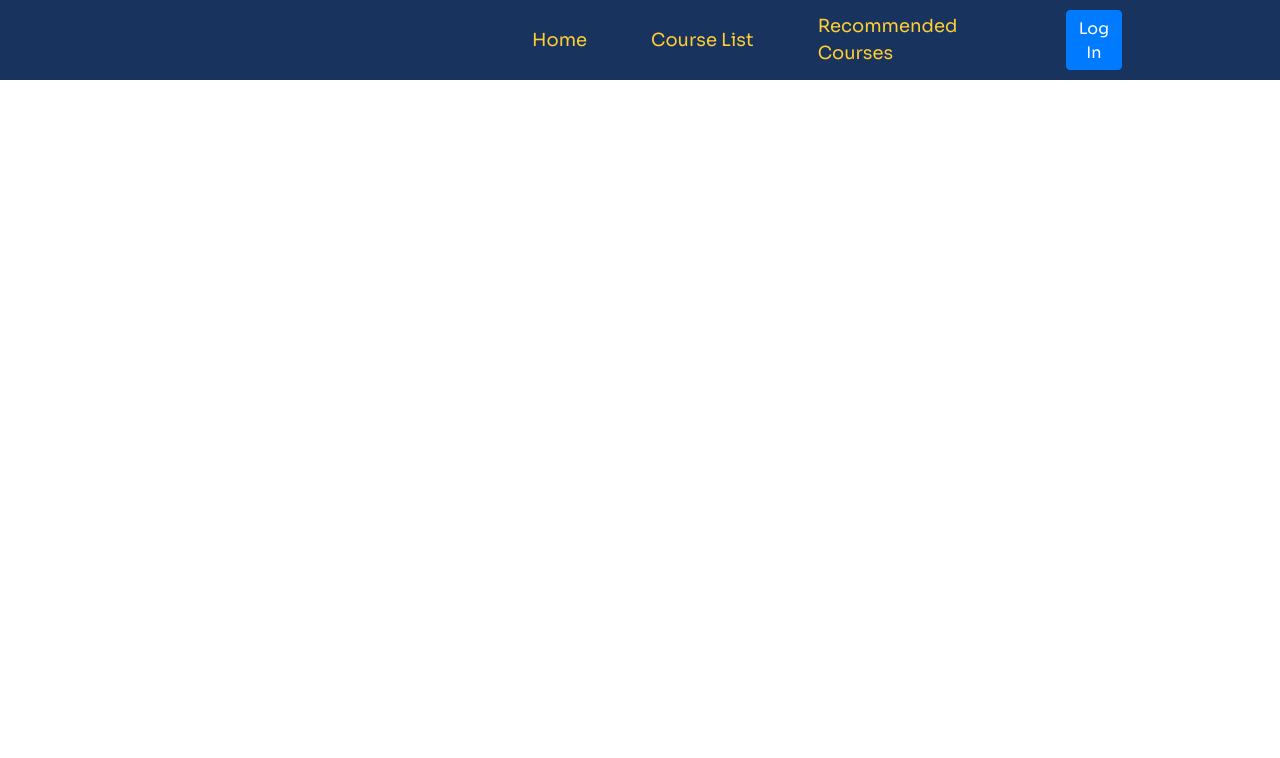
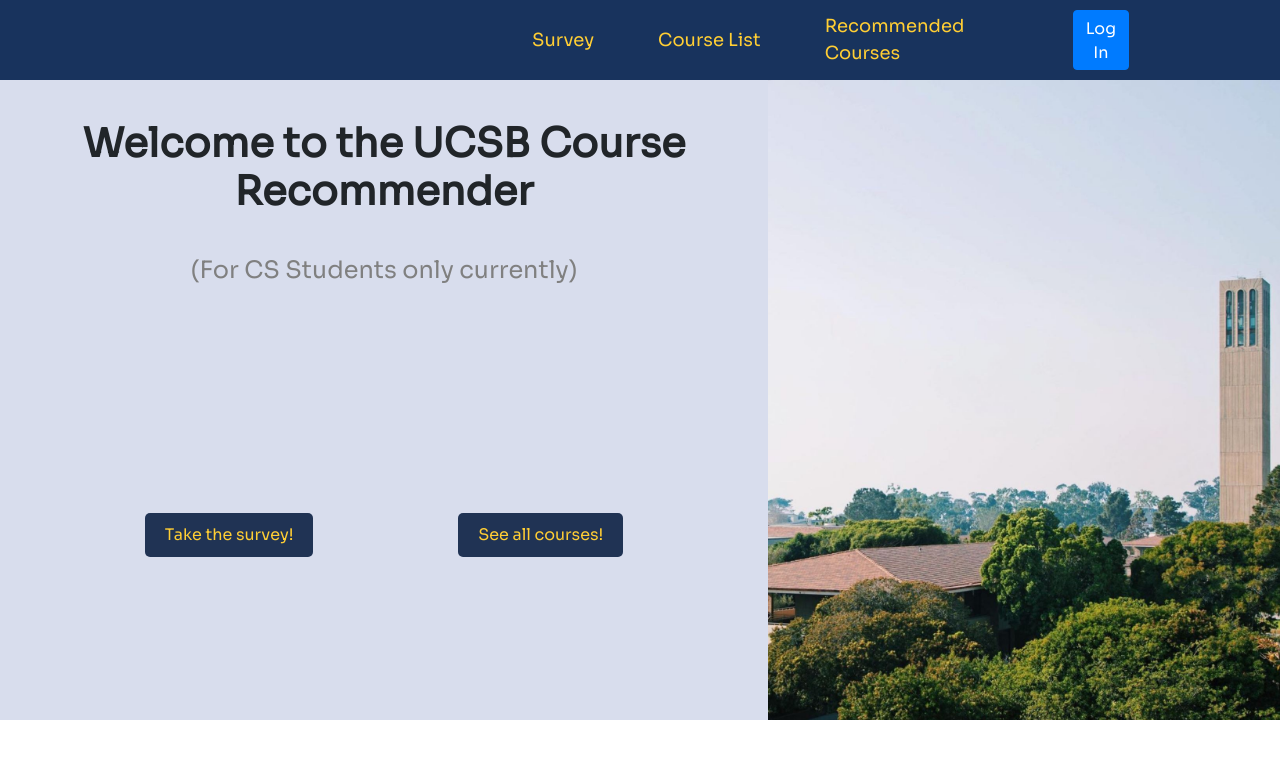
Before and after one commit to ucsb-cs148-s21/1pm-t3-course-recommender, a React (Create React App) app in the folder frontend_new/: page /Home in a window 1280 px wide. Shown: the top 758 px of the page. Built offline with nearby package versions, Linux system fonts and the light colour scheme; no server answers.

Commit message:
Landing Page added with buttons and links to navigate to survey and list of courses

```diff
--- a/frontend_new/src/App.js
+++ b/frontend_new/src/App.js
@@ -9,6 +9,7 @@
   Switch,
   Route,
 } from "react-router-dom";
+import LandingPage from './components/LandingPage';
 
 function App() {
   return (
@@ -19,6 +20,7 @@
         <Route path='/Survey' component={CourseForm} />
         <Route path='/Input' component={CourseComponent} />
         <Route path='/Result' component={Result} />
+        <Route path='/Home' component={LandingPage} />
       </Switch>
     </Router>
   );
--- /dev/null
+++ b/frontend_new/src/components/LandingPage.js
@@ -0,0 +1,23 @@
+import React from 'react'
+import storke from '../img/storke.jpg'
+import storke2 from '../img/storke2.jpg'
+import { BtnLink } from './nav-bar/elements'
+
+
+export default function LandingPage() {
+    return (
+        <div style={{ display:'flex', flexDirection:'row', height:'640px' }}>
+            <div className="left-container" style={{ flex: 3, textAlign:'center', background:'#d8dded' }}>
+                <h1 style={{ fontWeight:'bolder', marginBlock:'40px'}}>Welcome to the UCSB Course Recommender</h1>
+                <h4 style={{ color:'GrayText'}}>(For CS Students only currently)</h4>
+                <div className="btn-container" style={{ display:'flex', flexDirection:'row', justifyContent:'space-evenly', transform:'translateY(500%)'}}>
+                    <BtnLink to='/Survey'>Take the survey!</BtnLink>
+                    <BtnLink to='/Input'>See all courses!</BtnLink>
+                </div>
+            </div>
+            <div className="right-container" style={{ flex:2, textAlign:'right', maxWidth:'fit-content' }}>
+                <img src={`${storke2}`} style={{ objectFit:'contain', maxHeight:'100%', maxWidth:'100%'}}></img>
+            </div>
+        </div>
+    )
+}
--- a/frontend_new/src/components/nav-bar/elements.js
+++ b/frontend_new/src/components/nav-bar/elements.js
@@ -53,3 +53,19 @@
     text-decoration:none;
   }
 `;
+
+export const BtnLink = styled(Link)`
+  border-radius: 5px;
+  background: #203354;
+  padding: 10px 20px;
+  color: #ffce34;
+  // cursor: pointer;
+  // transition: all 0.2s ease-in-out;
+  text-decoration: none;
+  min-width: fit-content;
+  &:hover {
+    background: #fff;
+    color: #000;
+    text-decoration:none;
+  }
+`;
--- a/frontend_new/src/components/nav-bar/index.js
+++ b/frontend_new/src/components/nav-bar/index.js
@@ -11,7 +11,7 @@
   return (
     <>
       <Nav>
-        <NavLink to='/Survey'activeStyle> Home </NavLink>
+        <NavLink to='/Survey'activeStyle> Survey </NavLink>
           <NavLink to='/Input' activeStyle> Course List </NavLink>
           <NavLink to='/Result' activeStyle> Recommended Courses </NavLink>
           <AuthNav />
```
Also changed, not shown: frontend_new/src/img/storke2.jpg (added), 2 other files (tests, documents, lock files or other folders).
